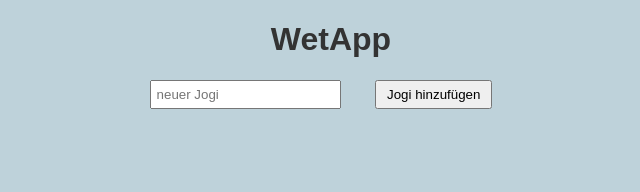
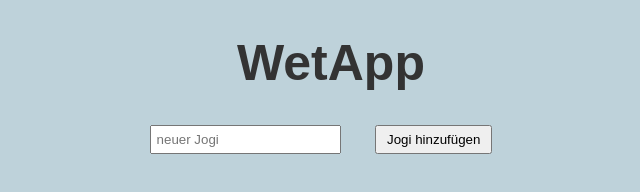
Before and after one commit to JayDi4/WetApp, a plain HTML site: page index.html in a window 1280 px wide. Shown: the whole page, without its empty margins (309-949 px from the left). Drawn offline with Linux system fonts and the light colour scheme.

Commit message:
Schriftart geaendert

```diff
--- a/styles.css
+++ b/styles.css
@@ -1,5 +1,5 @@
 body {
-    font-family: Arial, sans-serif;
+    font-family: Copperplate, Fantasy;
     margin: 20px;
     text-align: center;
     background-color: rgb(190, 210, 218);
@@ -7,6 +7,7 @@ body {
 
 h1 {
     color: #333;
+    font-size: 50px;
 }
 
 input, select {
```
